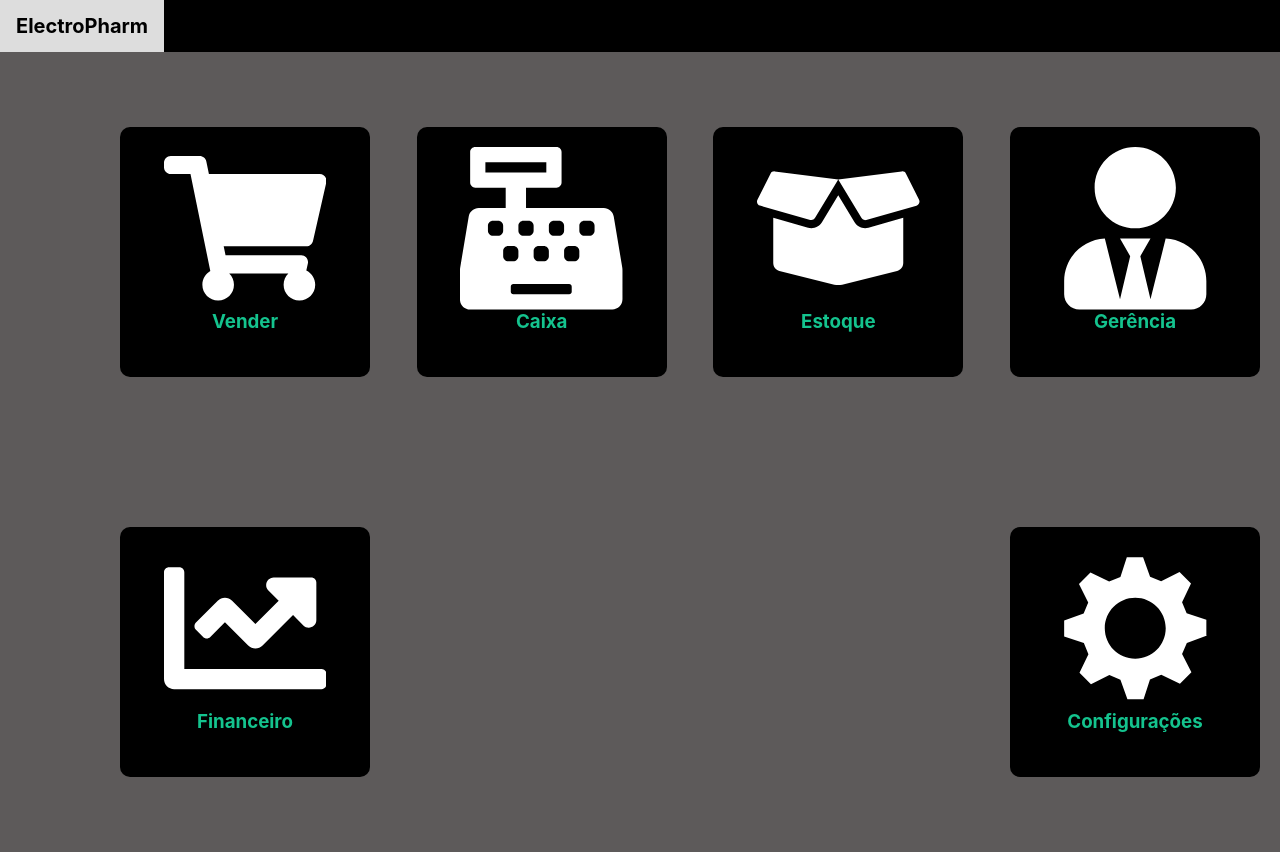
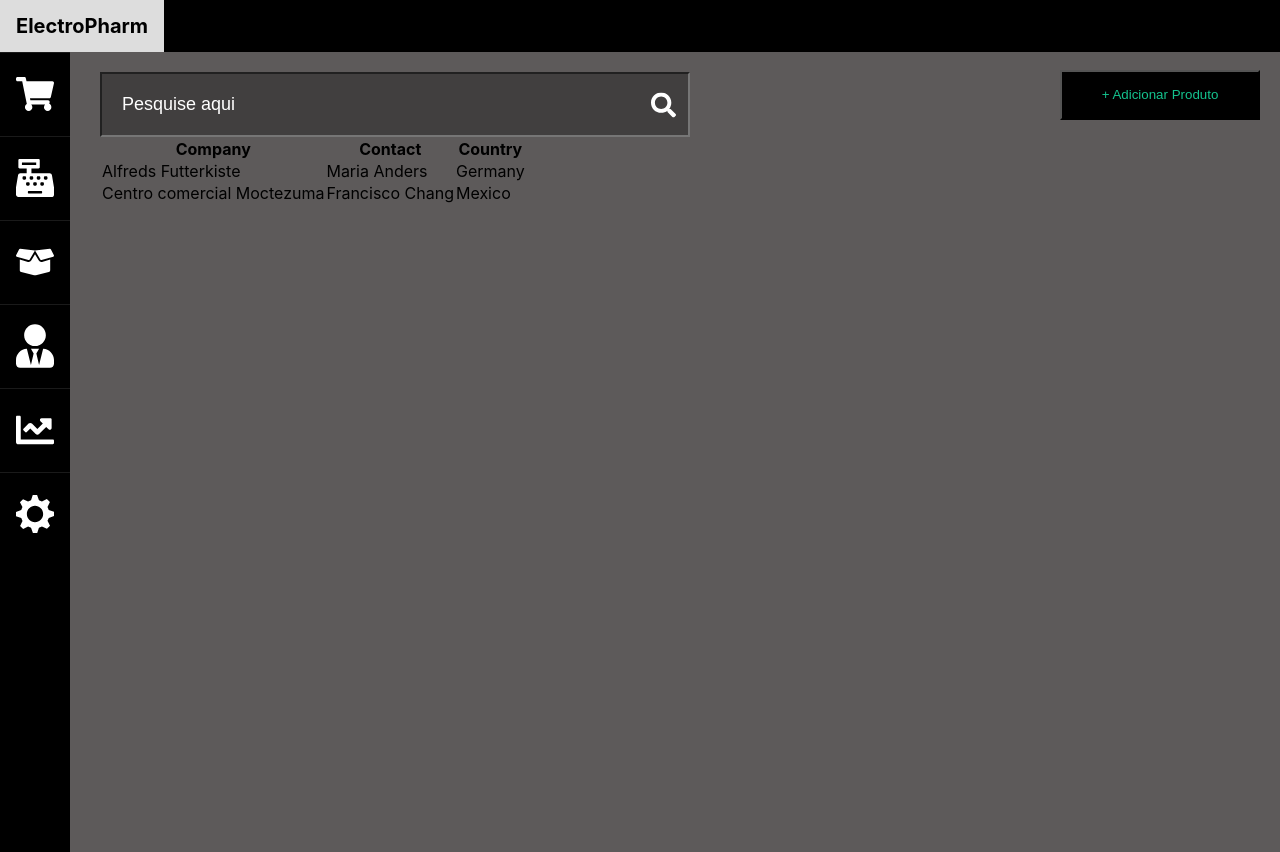
Before and after one commit to mdsreq-fga-unb/2022.1-Para-Ce-Ta-Mal, a React (Create React App) app in the folder front/: page /estoque in a window 1280 px wide. After the commit the page ends 800 px from the top, so only its background shows below. Built offline with nearby package versions, Linux system fonts and the light colour scheme.

Commit message:
start react router dom

```diff
--- a/front/src/App.js
+++ b/front/src/App.js
@@ -1,19 +1,20 @@
 import React from "react";
-import { FaShoppingCart } from 'react-icons/fa';
-import { FaCashRegister } from 'react-icons/fa';
-import { FaBoxOpen } from 'react-icons/fa';
-import { FaUserTie } from 'react-icons/fa';
-import { FaChartLine } from 'react-icons/fa';
+import { FaShoppingCart } from "react-icons/fa";
+import { FaCashRegister } from "react-icons/fa";
+import { FaBoxOpen } from "react-icons/fa";
+import { FaUserTie } from "react-icons/fa";
+import { FaChartLine } from "react-icons/fa";
 import { GoGear } from "react-icons/go";
 import "./App.css";
 
 function App() {
   return (
-
     <html>
       <header>
         <div class="topnav">
-          <a class="active" href="#home">ElectroPharm</a>
+          <a class="active" href="#home">
+            ElectroPharm
+          </a>
         </div>
       </header>
       <body>
@@ -27,7 +28,7 @@ function App() {
               <FaCashRegister class="icons" />
               <h3> Caixa</h3>
             </div>
-                <div class="box">
+            <div to="/estoque" class="box">
               <FaBoxOpen class="icons" />
               <h3> Estoque</h3>
             </div>
--- a/front/src/index.js
+++ b/front/src/index.js
@@ -1,24 +1,22 @@
-import React from 'react';
-import ReactDOM from 'react-dom/client';
-import './index.css';
-import App from './App';
-import Estoque from './pages/Estoque/Estoque.js';
-import reportWebVitals from './reportWebVitals';
-import { BrowserRouter } from 'react-router-dom';
+import React from "react";
+import ReactDOM from "react-dom/client";
+import "./index.css";
+import App from "./App";
+import Estoque from "./pages/Estoque/Estoque.js";
+import reportWebVitals from "./reportWebVitals";
+import { BrowserRouter, Route, Routes } from "react-router-dom";
 
-const root = ReactDOM.createRoot(document.getElementById('root'));
+const root = ReactDOM.createRoot(document.getElementById("root"));
 root.render(
   <React.StrictMode>
     <BrowserRouter>
-      <App />
+      <Routes>
+        <Route path="/" element={<App />} />
+        <Route path="/estoque" element={<Estoque />} />
+      </Routes>
     </BrowserRouter>
-
-
   </React.StrictMode>
-
 );
-
-
 
 // If you want to start measuring performance in your app, pass a function
 // to log results (for example: reportWebVitals(console.log))
```
Lines whose indentation alone changed are shown as unchanged.
